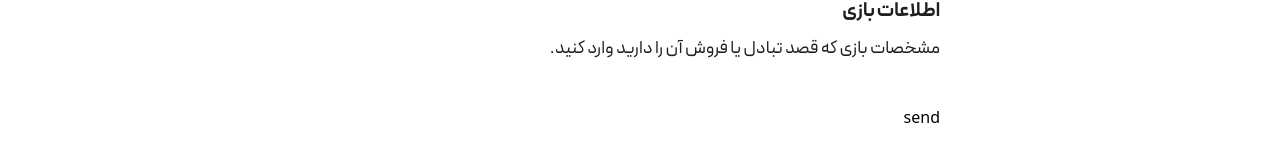
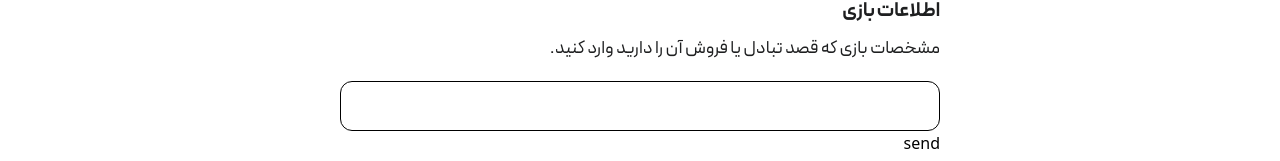
Before and after one commit to ZahraMoosavi77/Kooche, a Next.js app: page /new in a window 1280 px wide. Shown: the part 154-315 px from the top of the page. Built offline with nearby package versions, Linux system fonts and the light colour scheme; no server answers; the database is empty.

Commit message:
fix: fixed style of basicInput

```diff
--- a/app_dev/_component_dev/Basic-Input/BasicInput.tsx
+++ b/app_dev/_component_dev/Basic-Input/BasicInput.tsx
@@ -1,7 +1,7 @@
 import React, { useState } from "react";
 import clsx from "clsx";
 import { basicInputType } from "./BasicInput.type";
-
+import styles from './BasicInput.module.css'
 const BasicInput: React.FC = ({
   placeholder,
   onChangeHandler,
@@ -12,12 +12,11 @@ const BasicInput: React.FC = ({
   disabled,
   type = "text",
   autocomplete,
-  register,
-
+  register
 }: basicInputType) => {
   const inputClassNames = clsx(
-    "basic-input__input",
-    { "basic-input__input-readonly": readOnly },
+    styles["basic-input__input"],
+    { [styles["basic-input__input-readonly"]]: readOnly },
     className
   );
 
```
